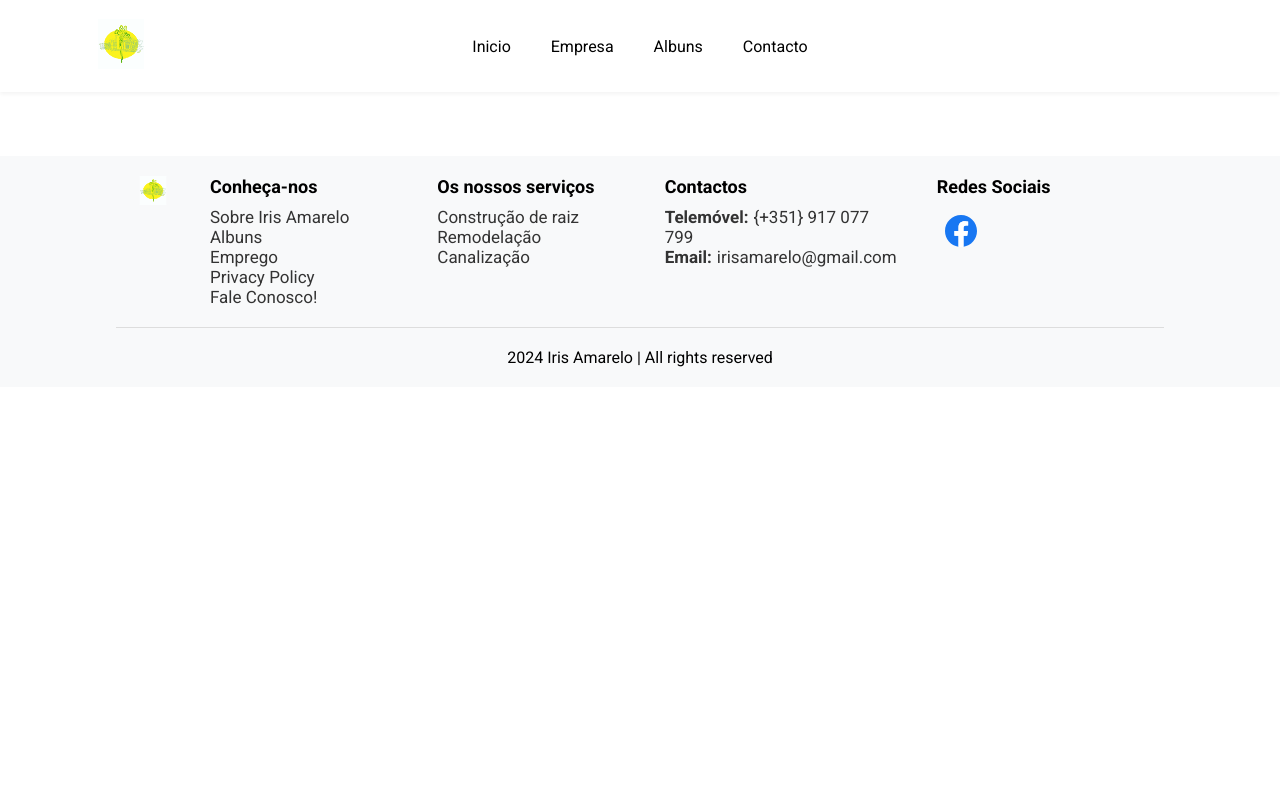
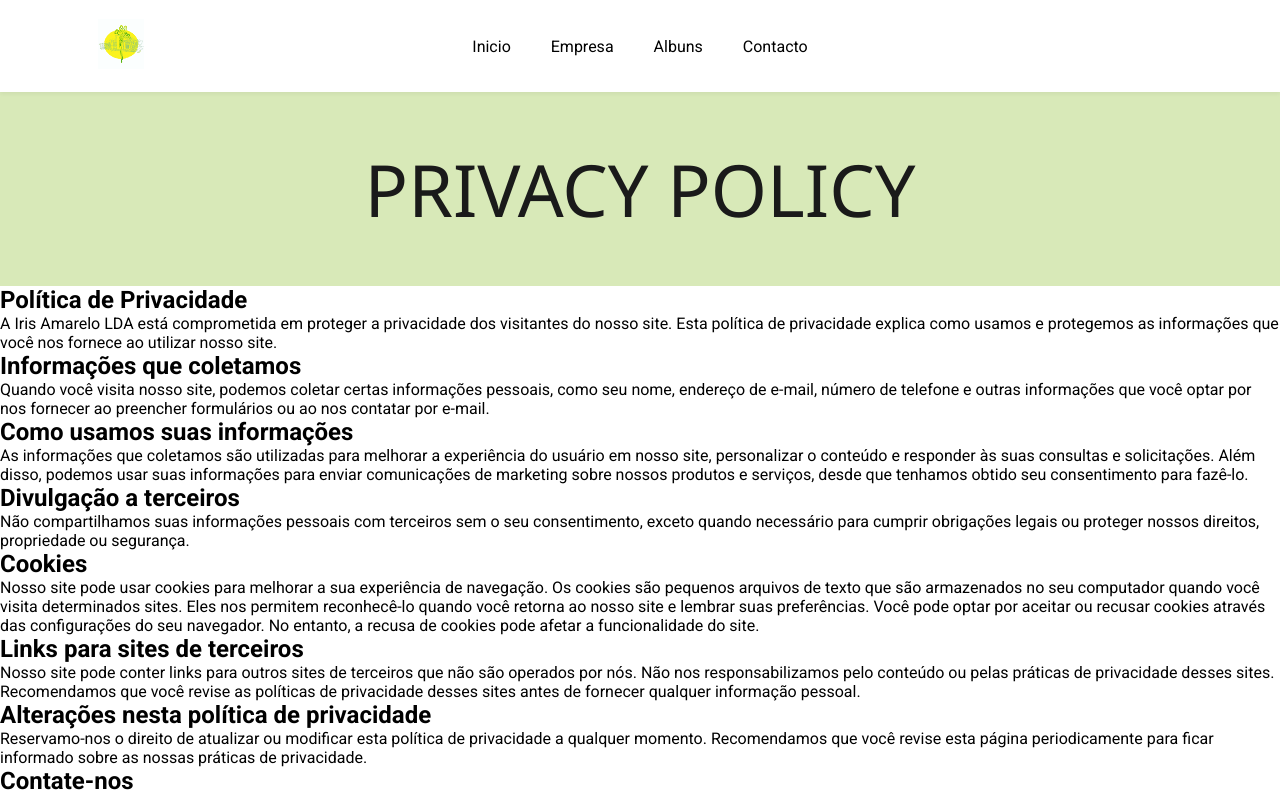
Before and after one commit to rfcfe/iris-website, a React (Create React App) app: page /privacypolicy in a window 1280 px wide. Shown: the top 795 px of the page. Built offline with nearby package versions, Linux system fonts and the light colour scheme.

Commit message:
privacy policy added

```diff
--- a/src/App.js
+++ b/src/App.js
@@ -7,6 +7,7 @@ import Footer from "./Components/Footer/Footer";
 import Albuns from "./Pages/Albuns";
 import Sobre from "./Pages/Sobre";
 import Contacto from "./Pages/Contacto";
+import PrivacyPolicy from "./Pages/PrivacyPolicy";
 
 function App() {
   return (
@@ -18,6 +19,7 @@ function App() {
           <Route exact path="/sobre" element={<Sobre />} />
           <Route exact path="/albuns" element={<Albuns />} />
           <Route exact path="/contacto" element={<Contacto />} />
+          <Route exact path="/privacypolicy" element={<PrivacyPolicy />} />
         </Routes>
         <Footer />
       </Router>
--- /dev/null
+++ b/src/Pages/PrivacyPolicy.jsx
@@ -0,0 +1,76 @@
+import React from "react";
+
+function PrivacyPolicy() {
+  return (
+    <div className="privacy-policy-layout">
+      <div className="privacy-policy-title-container">
+        <h1 className="privacy-policy-title"> PRIVACY POLICY</h1>
+      </div>
+      <div className="privacy-policy-text-layout">
+        <h2>Política de Privacidade</h2>
+        <div>
+          A Iris Amarelo LDA está comprometida em proteger a privacidade dos
+          visitantes do nosso site. Esta política de privacidade explica como
+          usamos e protegemos as informações que você nos fornece ao utilizar
+          nosso site.
+        </div>
+        <h2>Informações que coletamos</h2>
+        <div>
+          Quando você visita nosso site, podemos coletar certas informações
+          pessoais, como seu nome, endereço de e-mail, número de telefone e
+          outras informações que você optar por nos fornecer ao preencher
+          formulários ou ao nos contatar por e-mail.
+        </div>
+        <h2>Como usamos suas informações</h2>
+        <div>
+          As informações que coletamos são utilizadas para melhorar a
+          experiência do usuário em nosso site, personalizar o conteúdo e
+          responder às suas consultas e solicitações. Além disso, podemos usar
+          suas informações para enviar comunicações de marketing sobre nossos
+          produtos e serviços, desde que tenhamos obtido seu consentimento para
+          fazê-lo.
+        </div>
+        <h2>Divulgação a terceiros</h2>
+        <div>
+          Não compartilhamos suas informações pessoais com terceiros sem o seu
+          consentimento, exceto quando necessário para cumprir obrigações legais
+          ou proteger nossos direitos, propriedade ou segurança.
+        </div>
+        <h2>Cookies</h2>
+        <div>
+          Nosso site pode usar cookies para melhorar a sua experiência de
+          navegação. Os cookies são pequenos arquivos de texto que são
+          armazenados no seu computador quando você visita determinados sites.
+          Eles nos permitem reconhecê-lo quando você retorna ao nosso site e
+          lembrar suas preferências. Você pode optar por aceitar ou recusar
+          cookies através das configurações do seu navegador. No entanto, a
+          recusa de cookies pode afetar a funcionalidade do site.
+        </div>
+        <h2>Links para sites de terceiros</h2>
+        <div>
+          Nosso site pode conter links para outros sites de terceiros que não
+          são operados por nós. Não nos responsabilizamos pelo conteúdo ou pelas
+          práticas de privacidade desses sites. Recomendamos que você revise as
+          políticas de privacidade desses sites antes de fornecer qualquer
+          informação pessoal.
+        </div>
+        <h2>Alterações nesta política de privacidade</h2>
+        <div>
+          Reservamo-nos o direito de atualizar ou modificar esta política de
+          privacidade a qualquer momento. Recomendamos que você revise esta
+          página periodicamente para ficar informado sobre as nossas práticas de
+          privacidade.
+        </div>
+        <h2>Contate-nos</h2>
+        <div>
+          Se você tiver alguma dúvida ou preocupação sobre nossa política de
+          privacidade, entre em contato conosco através dos meios fornecidos em
+          nosso site. Obrigado por escolher a Iris Amarelo LDA. Atualizado em
+          03/05/2024
+        </div>
+      </div>
+    </div>
+  );
+}
+
+export default PrivacyPolicy;
```
